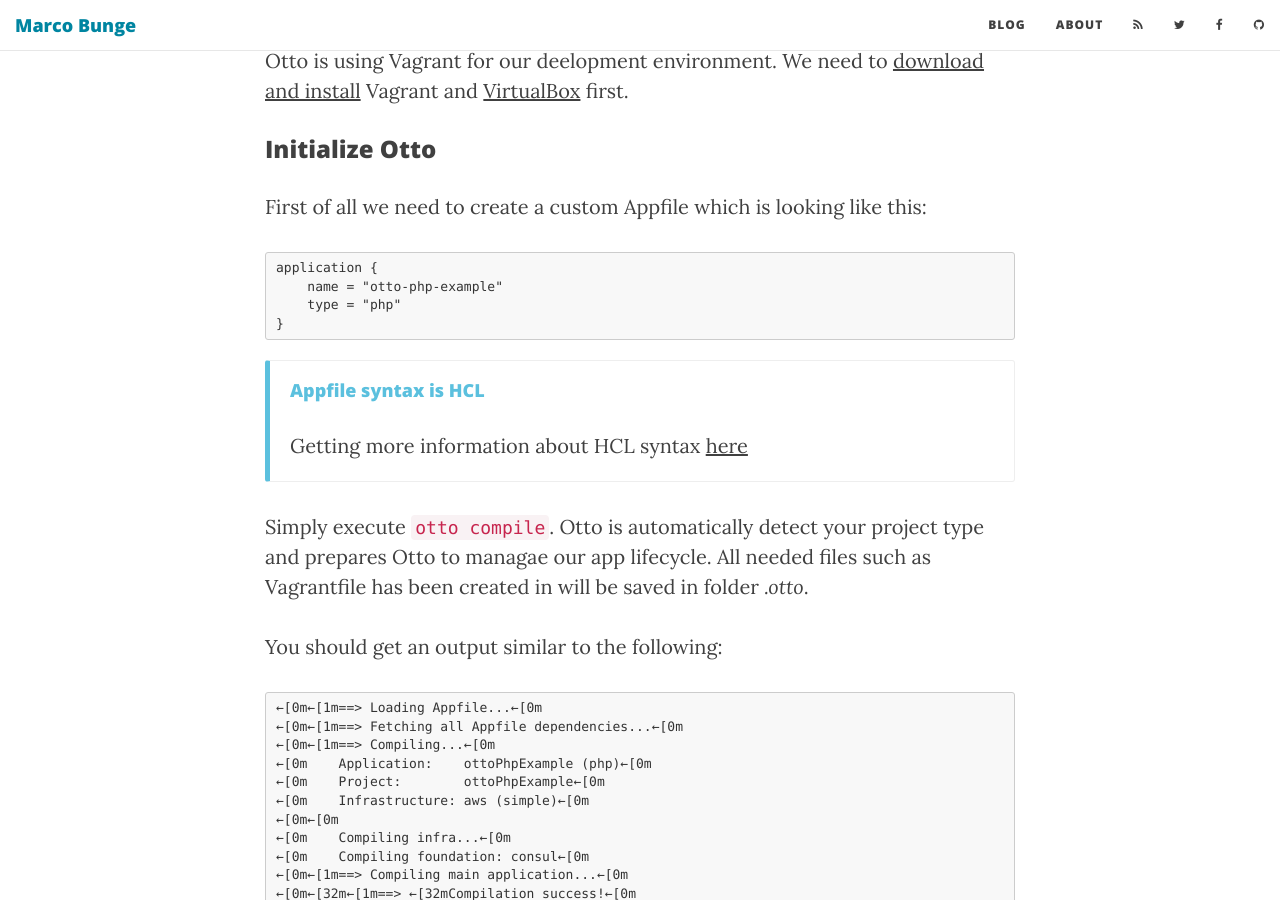
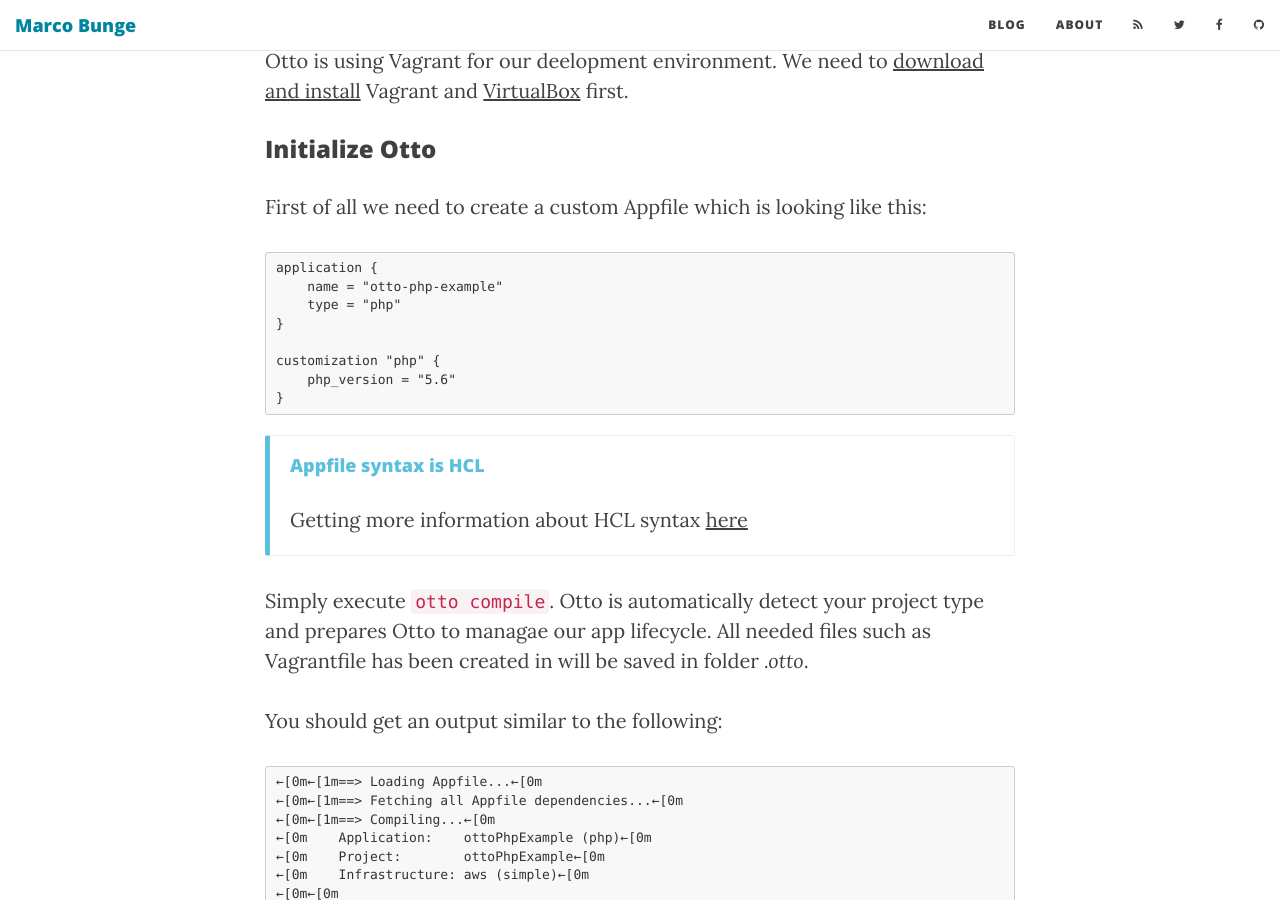
Before and after one commit to mbunge/mbunge.github.io, a Jekyll site: the page built from _posts/2015-10-01-otto-with-php-on-windows-7.markdown, in a window 1280 px wide and 900 px high, scrolled down 1779 px. Built offline with Jekyll 4.4.1, drawn with Linux system fonts in a browser that asks for light colours; nearby versions of some CDN libraries; comment, search, counter and statistics services are not loaded.

Commit message:
Update 2015-10-01-otto-with-php-on-windows-7.markdown

```diff
--- a/_posts/2015-10-01-otto-with-php-on-windows-7.markdown
+++ b/_posts/2015-10-01-otto-with-php-on-windows-7.markdown
@@ -61,6 +61,10 @@
     name = "otto-php-example"
     type = "php"
 }
+
+customization "php" {
+    php_version = "5.6"
+}
 {% endhighlight %}
 
 <div class="callout callout-info">
```
